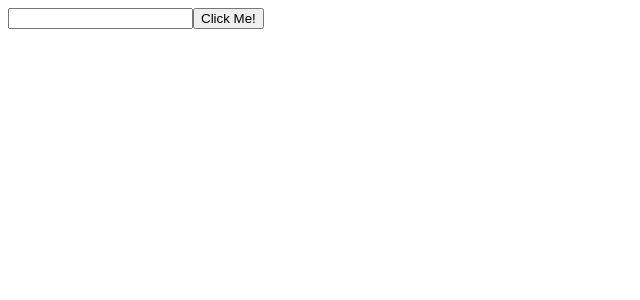
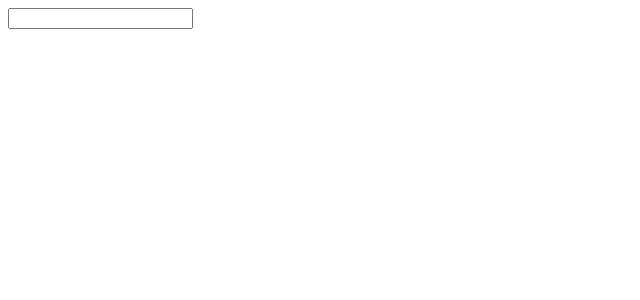
Before and after one commit to muazam-cmd/PictureEv, a React (Create React App) app in the folder picturesengine/: page / in a window 1280 px wide. Shown: the top 300 px of the page, without its empty margins (0-640 px from the left). Built offline with nearby package versions, Linux system fonts and the light colour scheme.

Commit message:
Handling text inputs in react

```diff
--- a/picturesengine/src/Components/SearchBar.js
+++ b/picturesengine/src/Components/SearchBar.js
@@ -1,11 +1,25 @@
+import { useState } from "react";
+
 function SearchBar({ onSubmit }) {
-    const handleClick = () => {
-        onSubmit('cars');
-    }
-    return <div>
-        <input />
-        <button onClick={handleClick}>Click Me!</button>
-    </div>
+
+    const [term, setTerm] = useState('');
+
+    const handleFormSubmit = (event) => {
+        event.preventDefault();
+        onSubmit('cars')
+    };
+
+    const handleChange = (event) => {
+        setTerm(event.target.value);
+    };
+
+    return (
+        <div>
+            <form onSubmit={handleFormSubmit}>
+                <input value={term} onChange={handleChange} />
+            </form>
+        </div>
+    );
 }
 
 export default SearchBar;
```
